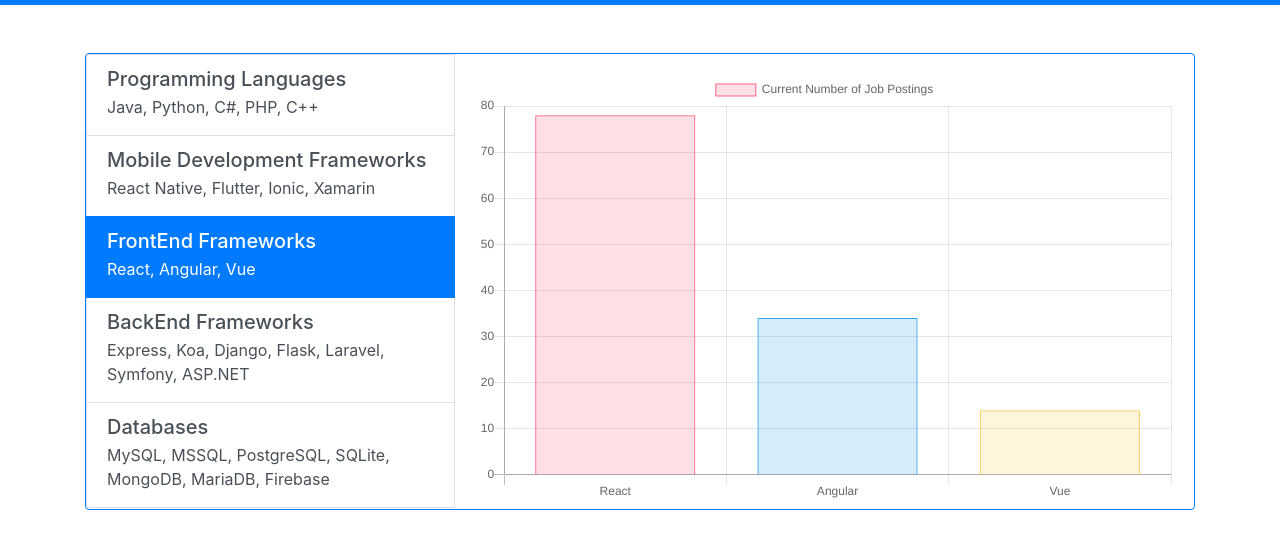
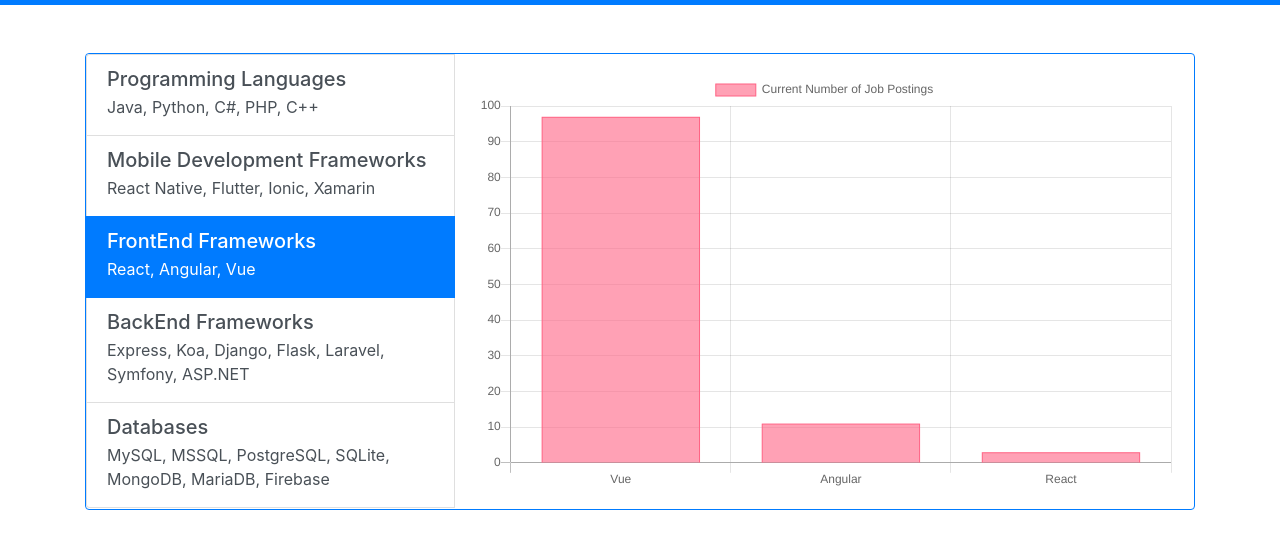
Before and after one commit to mertcansegmen/JPStats-back, a plain HTML site: page index.html in a window 1280 px wide. Both pictures are taken after a click on the element 270 px from the left and 344 px from the top of the page. Shown: the part 63-612 px from the top of the page. Drawn offline with nearby package versions, Linux system fonts and the light colour scheme.

Commit message:
add JobDataFetcher class that actually generates random data but at least it is able to sort them =D

```diff
--- a/app.js
+++ b/app.js
@@ -1,4 +1,5 @@
 const ui = new UI();
+const dataFetcher = new JobDataFetcher();
 
 const listUI = document.querySelector(".list-group");
 const cardUI = document.querySelector(".card");
@@ -22,6 +23,7 @@
         selection = e.target.parentElement;
     }
     const keywords = selection.lastElementChild.innerText.split(", ");
+    const jobPostings = dataFetcher.getJobPostingCounts(keywords);
     chart.destroy();
-    chart = ui.createChart(chartCanvasUI, keywords);
+    chart = ui.createChart(chartCanvasUI, jobPostings);
 });
--- a/index.html
+++ b/index.html
@@ -37,7 +37,7 @@
                             </div>
                             <p class="mb-1">Java, Python, C#, PHP, C++</p>
                         </a>
-                        <a href="#" class="list-group-item list-group-item-action active">
+                        <a href="#" class="list-group-item list-group-item-action">
                             <div class="d-flex w-100 justify-content-between">
                                 <h5 class="mb-1">Mobile Development Frameworks</h5>
                             </div>
@@ -72,6 +72,7 @@
         </div>
     </div>
 
+
     <!-- Jquery CDN -->
     <script src="https://code.jquery.com/jquery-3.4.1.js"
         integrity="sha256-WpOohJOqMqqyKL9FccASB9O0KwACQJpFTUBLTYOVvVU=" crossorigin="anonymous"></script>
@@ -79,6 +80,7 @@
     <script src="https://cdnjs.cloudflare.com/ajax/libs/Chart.js/2.8.0/Chart.bundle.js"
         integrity="sha256-qSIshlknROr4J8GMHRlW3fGKrPki733tLq+qeMCR05Q=" crossorigin="anonymous"></script>
     <!-- Custom scripts -->
+    <script src="jobdatafetcher.js"></script>
     <script src="ui.js"></script>
     <script src="app.js"></script>
 </body>
--- /dev/null
+++ b/jobdatafetcher.js
@@ -0,0 +1,24 @@
+class JobDataFetcher {
+    constructor() {}
+
+    getJobPostingCounts(keywords) {
+        const jobPostings = [];
+        keywords.forEach(function(keyword) {
+            const jobPosting = {
+                keyword: keyword,
+                count: Math.floor(Math.random() * (200 - 1)) + 1
+            }
+            jobPostings.push(jobPosting);
+        });
+
+        return jobPostings.sort(function(a, b) {
+            if(a.count > b.count) {
+                return -1;
+            }
+            if(a.count < b.count) {
+                return 1;
+            }
+            return 0;
+        });
+    }
+}
--- a/ui.js
+++ b/ui.js
@@ -1,13 +1,45 @@
 class UI {
-    constructor() {}
+    constructor() {
+        this.colors = [
+            {
+                backgroundColor: 'rgba(255, 99, 132, 0.6)',
+                borderColor: 'rgba(255, 99, 132, 1)'
+            },
+            {
+                backgroundColor: 'rgba(54, 162, 235, 0.6)',
+                borderColor: 'rgba(54, 162, 235, 1)'
+            },
+            {
+                backgroundColor: 'rgba(255, 206, 86, 0.6)',
+                borderColor: 'rgba(255, 206, 86, 1)'
+            },
+            {
+                backgroundColor: 'rgba(75, 192, 192, 0.6)',
+                borderColor: 'rgba(75, 192, 192, 1)'
+            },
+            {
+                backgroundColor: 'rgba(153, 102, 255, 0.6)',
+                borderColor: 'rgba(153, 102, 255, 1)'
+            },
+            {
+                backgroundColor: 'rgba(255, 159, 64, 0.6)',
+                borderColor: 'rgba(255, 159, 64, 1)'
+            },
+            {
+                backgroundColor: 'rgba(125, 220, 25, 0.6)',
+                borderColor: 'rgba(125, 220, 25, 1)'
+            }
+
+        ]
+    }
 
     handleSize(listUI, cardUI, chartCanvasUI) {
         cardUI.style.height = listUI.offsetHeight + 2.5 + "px";
-        chartCanvasUI.height = 185;
+        chartCanvasUI.height = 180;
     }
 
+    // Set list item selected on click
     handleListSelection() {
-        // Make list item selected on click
         $(function () {
             $('body').on('click', '.list-group-item', function () {
                 $('.list-group-item').removeClass('active');
@@ -16,27 +48,20 @@
         });
     }
 
-    createChart(chartCanvasUI, keywords) {
+    createChart(chartCanvasUI, jobPostings) {
         var ctx = chartCanvasUI.getContext('2d');
+        const keywords = jobPostings.map(element => element.keyword);
+        const postCounts = jobPostings.map(element => element.count);
+        const randomColorIndex = Math.floor(Math.random() * this.colors.length);
         return new Chart(ctx, {
             type: 'bar',
             data: {
                 labels: keywords,
                 datasets: [{
-                    label: 'Current Number of Job Postings',
-                    data: [78, 34, 14, 8],
-                    backgroundColor: [
-                        'rgba(255, 99, 132, 0.2)',
-                        'rgba(54, 162, 235, 0.2)',
-                        'rgba(255, 206, 86, 0.2)',
-                        'rgba(75, 192, 192, 0.2)'
-                    ],
-                    borderColor: [
-                        'rgba(255, 99, 132, 1)',
-                        'rgba(54, 162, 235, 1)',
-                        'rgba(255, 206, 86, 1)',
-                        'rgba(75, 192, 192, 1)'
-                    ],
+                    label: "Current Number of Job Postings",
+                    data: postCounts,
+                    backgroundColor: this.colors[randomColorIndex].backgroundColor,
+                    borderColor: this.colors[randomColorIndex].borderColor,
                     borderWidth: 1
                 }]
             },
```
